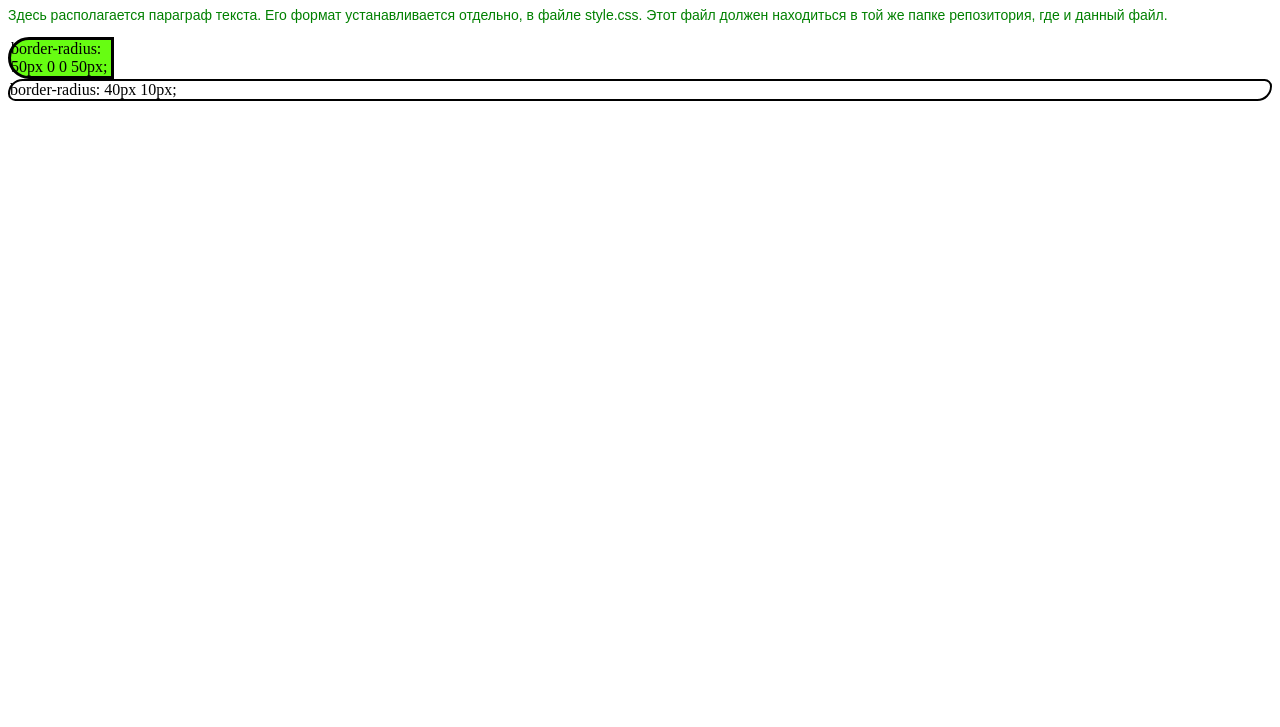
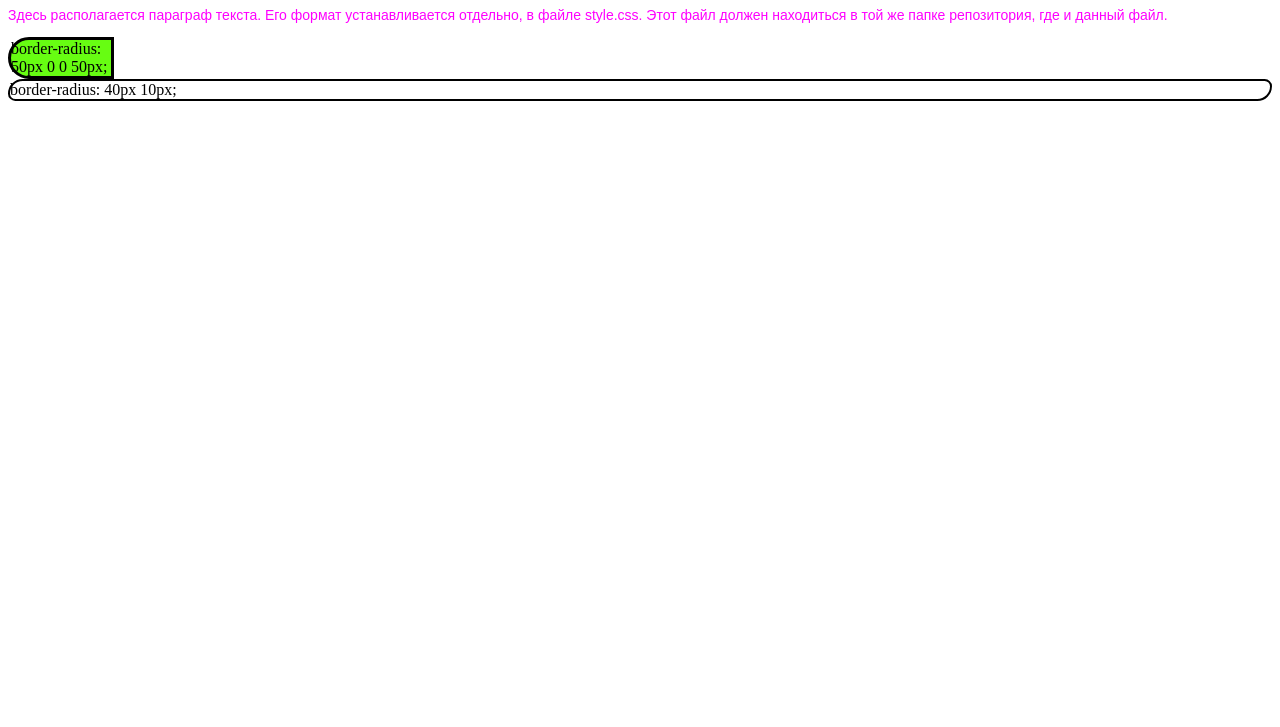
Before and after one commit to Oleg-Algo/sites, a plain HTML site: page index.html in a window 1280 px wide. Shown: the part 73-800 px from the top of the page. Drawn offline with Linux system fonts and the light colour scheme.

Commit message:
Update style.css

```diff
--- a/style.css
+++ b/style.css
@@ -1,5 +1,5 @@
 p {
   font-family:Arial;
   font-size:14px;
-  color: green;
+  color: rgb(255,0,255);
 }
```
